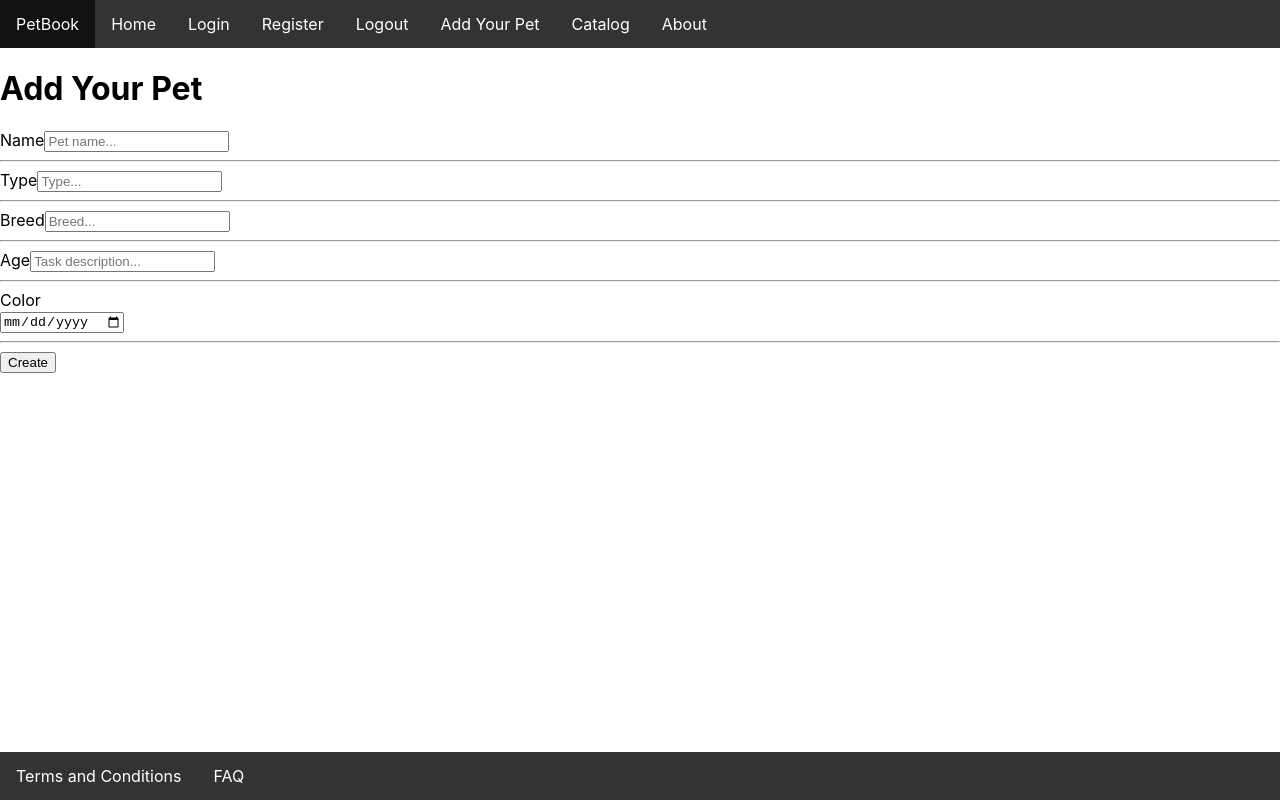
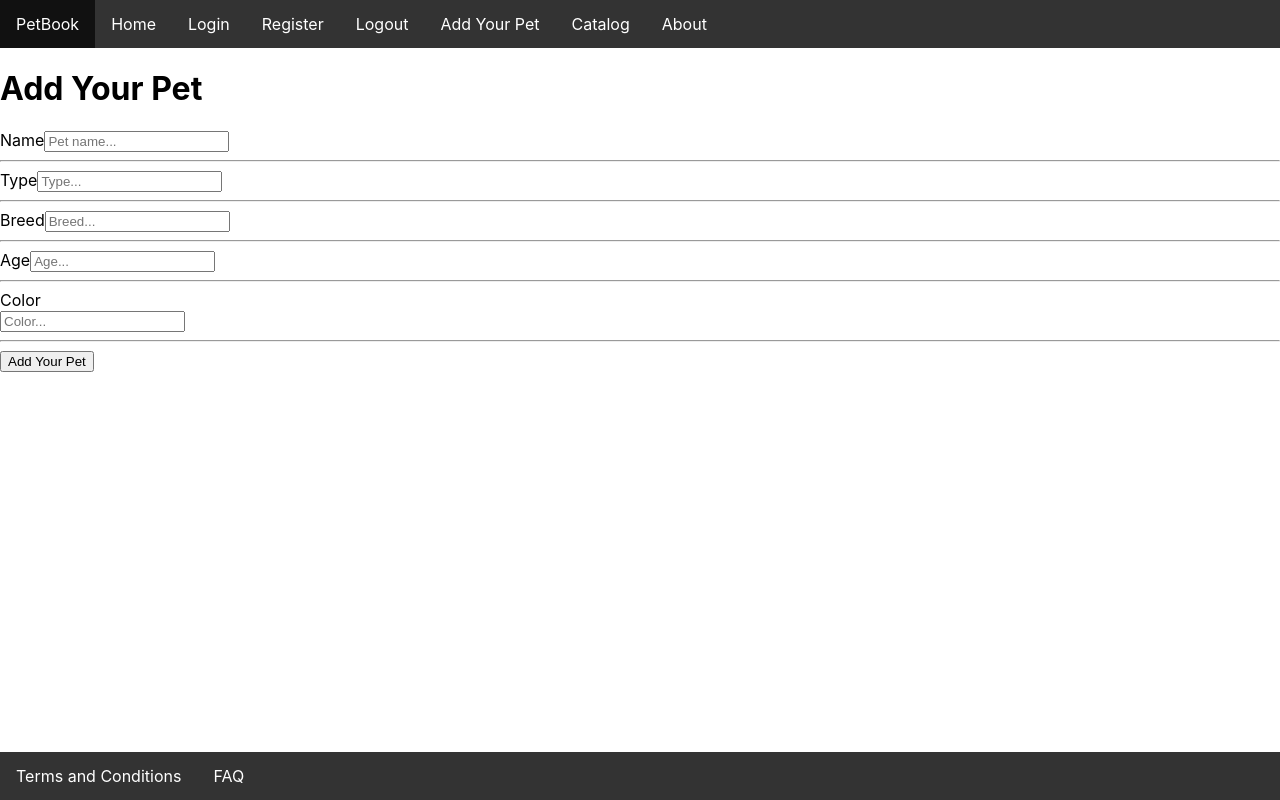
Before and after one commit to EmilPopovski24/PetBook, a React (Create React App) app in the folder petbookclient/: page /addpet in a window 1280 px wide. Built offline with nearby package versions, Linux system fonts and the light colour scheme; no server answers.

Commit message:
Update AddPet.js

```diff
--- a/petbookclient/src/components/AddPet/AddPet.js
+++ b/petbookclient/src/components/AddPet/AddPet.js
@@ -15,14 +15,14 @@ export const AddPet = () => {
                     <label htmlFor="breed-title">Breed</label>
                     <input type="text" id="breed" name="breed" placeholder="Breed..." />
                     <hr />
-                    <label htmlFor="task-descrition">Age</label>
-                    <input type="text" id="description" name="description" placeholder="Task description..." />
+                    <label htmlFor="age">Age</label>
+                    <input type="text" id="age" name="age" placeholder="Age..." />
                     <hr />
-                    <label htmlFor="task-date">Color</label>
+                    <label htmlFor="color">Color</label>
                     <br />
-                    <input type="date" id="date" name="date" placeholder="Task name..." />
+                    <input type="text" id="color" name="color" placeholder="Color..." />
                     <hr />
-                    <button type="submit" className="btn btn-primary">Create</button>
+                    <button type="submit" className="btn btn-primary">Add Your Pet</button>
                 </form>
             </section>
         </>
```
